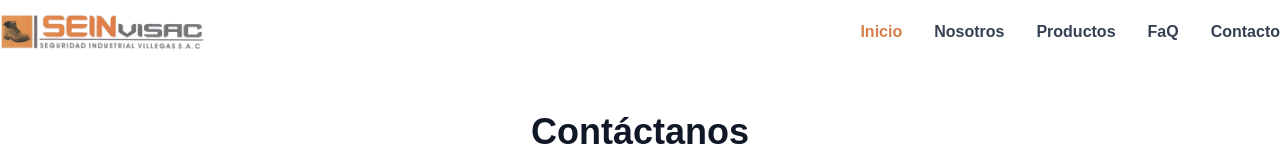
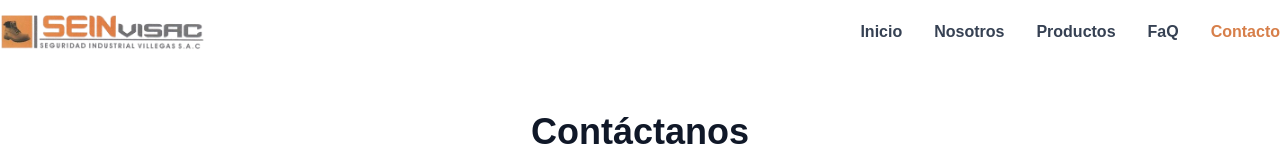
Before and after one commit to KattyAquino0/Seinvisac, a Next.js app: page /contacto in a window 1280 px wide. Shown: the top 160 px of the page. Built offline with nearby package versions, Linux system fonts and the light colour scheme.

Commit message:
fix: optimizar tiempo de carga entre paginas y refactorizar localhost

```diff
--- a/src/app/productos/page.tsx
+++ b/src/app/productos/page.tsx
@@ -9,7 +9,7 @@ interface Imagen {
 }
 
 interface Producto {
-  id: number;
+  id: string;
   nombre: string;
   descripcion: string;
   categoria: string;
@@ -33,10 +33,20 @@ export default function Productos() {
   const [productos, setProductos] = useState<Producto[]>([]);
   const [loading, setLoading] = useState(true);
 
+  // [SENSEI TIP]: Instanciamos la variable de entorno fuera del useEffect para que esté disponible en todo el componente (ej. para las imágenes).
+  // El fallback ("http://localhost:5000") previene que la app crashee si olvidas crear el .env, pero en producción tomará el valor real.
+  const backendUrl = process.env.NEXT_PUBLIC_BACKEND_URL || "http://localhost:5000";
+
   useEffect(() => {
     const fetchProductos = async () => {
       try {
-        const res = await fetch("http://localhost:5000/api/productos");
+        // [SENSEI TIP]: Inyección dinámica de la URL. Ahora el código es agnóstico al entorno.
+        const res = await fetch(`${backendUrl}/api/productos`);
+
+        if (!res.ok) {
+          throw new Error(`Error HTTP: ${res.status}`);
+        }
+
         const data = await res.json();
         setProductos(data);
       } catch (error) {
@@ -45,8 +55,9 @@ export default function Productos() {
         setLoading(false);
       }
     };
+
     fetchProductos();
-  }, []);
+  }, [backendUrl]); // [SENSEI TIP]: Se añade backendUrl al array de dependencias por buenas prácticas de React.
 
   const productosFiltrados = useMemo(() => {
     if (categoriaActiva === "Todos") return productos;
@@ -91,6 +102,7 @@ export default function Productos() {
                 Equipos de protección personal y artículos industriales de alta calidad
               </p>
             </div>
+
             {loading ? (
               <p className="text-gray-500 mt-10">Cargando productos...</p>
             ) : (
@@ -115,7 +127,8 @@ export default function Productos() {
                         <img
                           src={
                             producto.imagenes && producto.imagenes[0]
-                              ? `http://localhost:5000${producto.imagenes[0].url}`
+                              // [SENSEI TIP]: Reemplazamos el localhost duro por nuestra variable dinámica.
+                              ? `${backendUrl}${producto.imagenes[0].url}`
                               : "/images/default.png"
                           }
                           alt={producto.nombre}
--- a/src/components/Header.tsx
+++ b/src/components/Header.tsx
@@ -1,37 +1,62 @@
+"use client"; // [SENSEI TIP]: Requerido para usar hooks del lado del cliente como usePathname
+
 import Link from 'next/link';
 import Image from 'next/image';
+import { usePathname } from 'next/navigation'; // [SENSEI TIP]: Hook de Next.js para leer la URL actual
+
+// [SENSEI TIP]: Principio DRY (Don't Repeat Yourself).
+// Centralizamos las rutas en un arreglo para no repetir el componente <Link> 5 veces.
+const navLinks = [
+  { name: 'Inicio', href: '/' },
+  { name: 'Nosotros', href: '/nosotros' },
+  { name: 'Productos', href: '/productos' },
+  { name: 'FaQ', href: '/faq' },
+  { name: 'Contacto', href: '/contacto' },
+];
 
 const Header = () => {
+  // Guardamos la ruta actual en una variable (ej: "/", "/nosotros", "/productos")
+  const pathname = usePathname();
+
   return (
     <header className="bg-white shadow-sm">
       <div className="container mx-auto px-0">
         <div className="flex items-center justify-between h-16">
           <div className="flex items-center">
-            <img
+            {/* [SENSEI TIP]: Ya que estabas importando 'next/image', es mejor usarlo.
+                Optimiza las imágenes automáticamente para producción. */}
+            <Image
               src="/Images/logos.png"
               alt="SEINVISAC"
               width={100}
               height={40}
               className="h-9 w-auto"
+              priority // Carga esta imagen de inmediato porque es el logo (LCP)
             />
           </div>
+
           <nav className="hidden md:flex space-x-8">
-            <Link href="/" className="text-[#D77F4A] font-bold hover:text-orange-600">
-              Inicio
-            </Link>
-            <Link href="/nosotros" className="text-gray-700 hover:text-orange-500 font-bold">
-              Nosotros
-            </Link>
-            <Link href="/productos" className="text-gray-700 hover:text-orange-500 font-bold">
-              Productos
-            </Link>
-             <Link href="/faq" className="text-gray-700 hover:text-orange-500 font-bold">
-              FaQ
-            </Link>
-            <Link href="/contacto" className="text-gray-700 hover:text-orange-500 font-bold">
-              Contacto
-            </Link>
+            {/* Iteramos sobre nuestro arreglo de rutas */}
+            {navLinks.map((link) => {
+              // Verificamos si la ruta actual coincide con el enlace
+              const isActive = pathname === link.href;
+
+              return (
+                <Link
+                  key={link.name}
+                  href={link.href}
+                  className={`font-bold transition-colors duration-200 ${
+                    isActive
+                      ? 'text-[#D77F4A]' // Estilo si ESTAMOS en esta página
+                      : 'text-gray-700 hover:text-orange-500' // Estilo si NO estamos en esta página
+                  }`}
+                >
+                  {link.name}
+                </Link>
+              );
+            })}
           </nav>
+
           <div className="md:hidden">
             <button className="text-gray-700 hover:text-orange-500">
               <svg className="h-6 w-6" fill="none" viewBox="0 0 24 24" stroke="currentColor">
```
